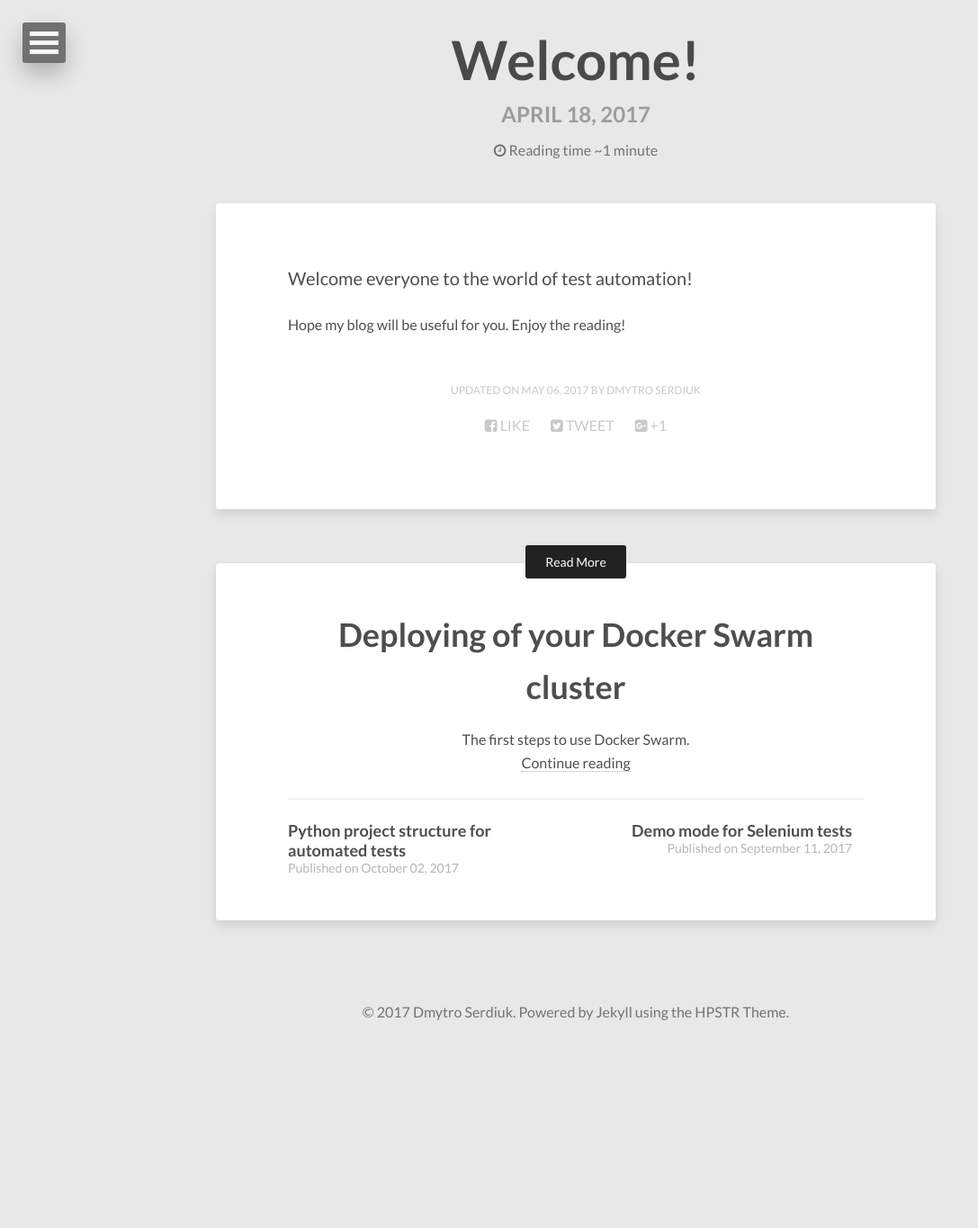
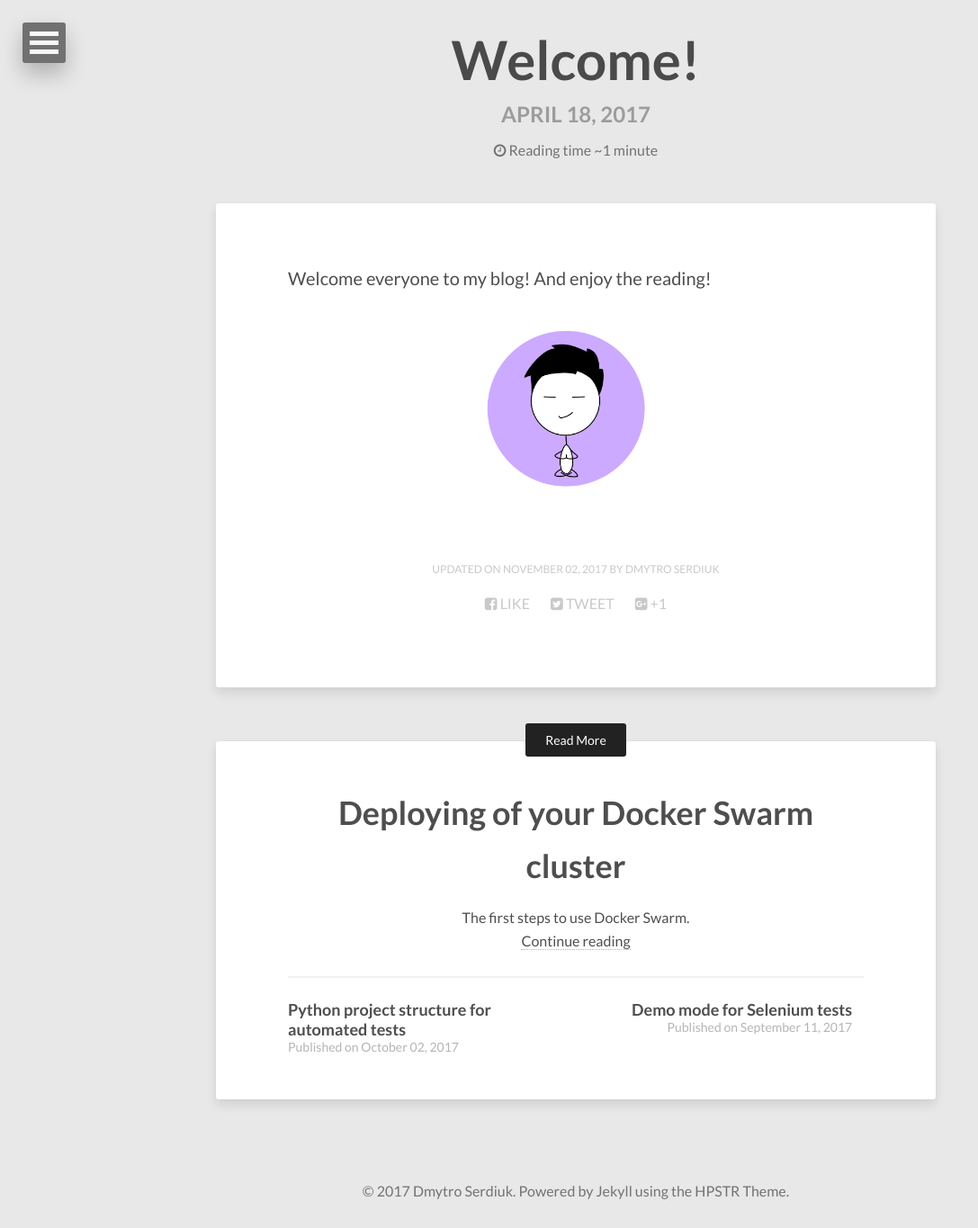
Before and after one commit to extsoft/blog, a Jekyll site: the page built from _posts/2017-04-18-welcome.md, in a window 1280 px wide. Shown: the whole page at 90% size, without its empty margins (0-1087 px from the left). Built offline with Jekyll 4.4.1, drawn with Linux system fonts in a browser that asks for light colours; nearby versions of some CDN libraries; before the commit the page ends 1166 px from its top, so only the background shows below that.

Commit message:
Update "Welcome" post

```diff
--- a/_posts/2017-04-18-welcome.md
+++ b/_posts/2017-04-18-welcome.md
@@ -3,9 +3,13 @@ layout: post
 title: "Welcome!"
 description: "Welcome post!"
 comments: false
-modified: 2017-05-06
+modified: 2017-11-02
 ---
 
-Welcome everyone to the world of test automation!
+Welcome everyone to my blog! And enjoy the reading!
 
-Hope my blog will be useful for you. Enjoy the reading!
+<figure class="third">
+	<img src="" alt="">
+	<img src="/images/at-logo.png" alt="">
+	<img src="" alt="">
+</figure>
```
